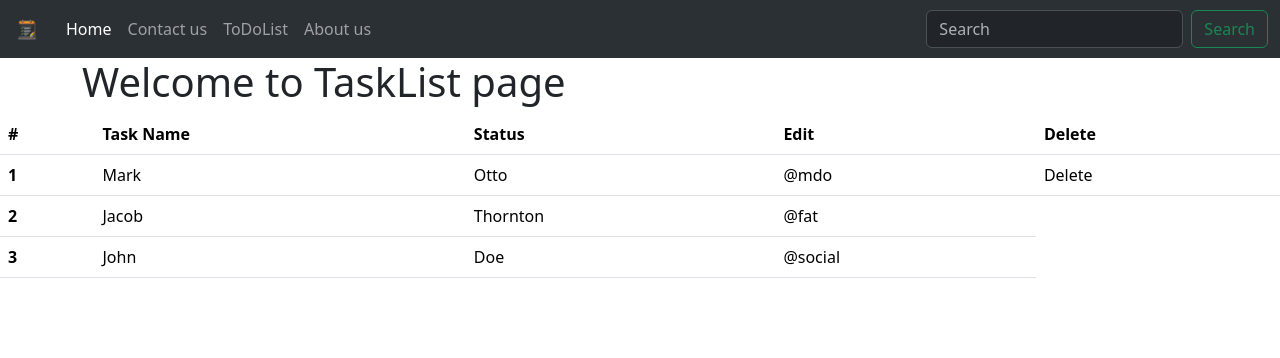
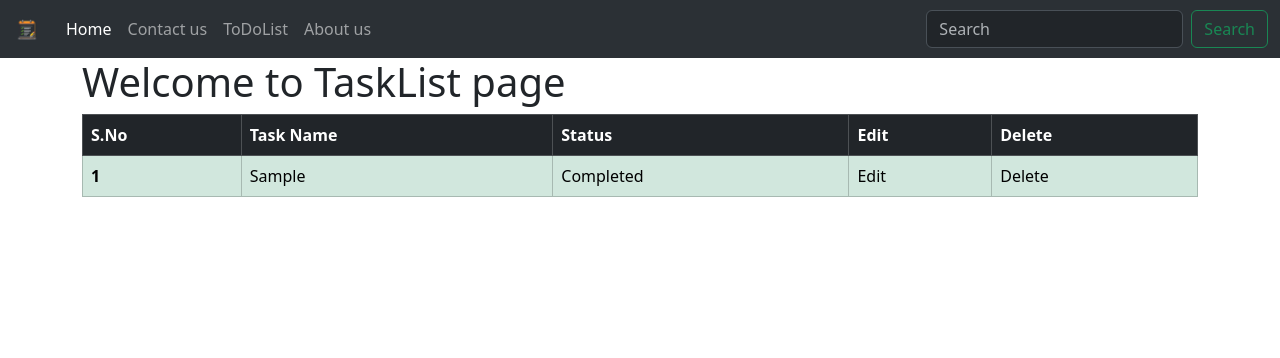
Before and after one commit to Ajaykapasiya/Learn-Django, a Django app: page /todolist/ in a window 1280 px wide. Shown: the top 358 px of the page. Run offline with Django 5.2, Linux system fonts and the light colour scheme; tables that the repository leaves empty hold one stand-in row (values such as "Sample post").

Commit message:
Refactor todolist template; enhance table structure and styling for better readability

```diff
--- a/todolist/templates/todolist.html
+++ b/todolist/templates/todolist.html
@@ -10,10 +10,11 @@ Welcome to TaskList page
 {% endblock headline %}
 
 {% block content %}
-  <table class="table">
-  <thead>
+<div class = 'container'>
+  <table class="table table-bordered"  >
+  <thead class= "table-dark">
     <tr>
-      <th scope="col">#</th>
+      <th scope="col">S.No</th>
       <th scope="col">Task Name</th>
       <th scope="col">Status</th>
       <th scope="col">Edit</th>
@@ -21,25 +22,26 @@ Welcome to TaskList page
     </tr>
   </thead>
   <tbody>
-    <tr>
-      <th scope="row">1</th>
-      <td>Mark</td>
-      <td>Otto</td>
-      <td>@mdo</td>
+    {% for task in all_tasks %}
+    {% if task.is_completed  %}
+    <tr class="table-success">
+      <th scope="row">{{forloop.counter}}</th>
+      <td>{{task.task}}</td>
+      <td>Completed</td>
+      <td>Edit</td>
       <td>Delete</td>
     </tr>
-    <tr>
-      <th scope="row">2</th>
-      <td>Jacob</td>
-      <td>Thornton</td>
-      <td>@fat</td>
+    {% else %}
+     <tr>
+      <th scope="row">{{forloop.counter}}</th>
+      <td>{{task.task}}</td>
+      <td>Not Completed</td>
+      <td>Edit</td>
+      <td>Delete</td>
     </tr>
-    <tr>
-      <th scope="row">3</th>
-      <td>John</td>
-      <td>Doe</td>
-      <td>@social</td>
-    </tr>
+    {% endif %}
+    {% endfor %}
+
   </tbody>
 </table>
 
```
